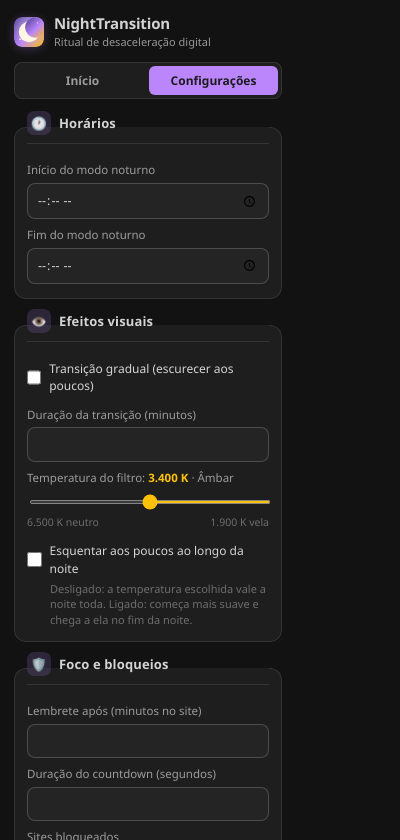
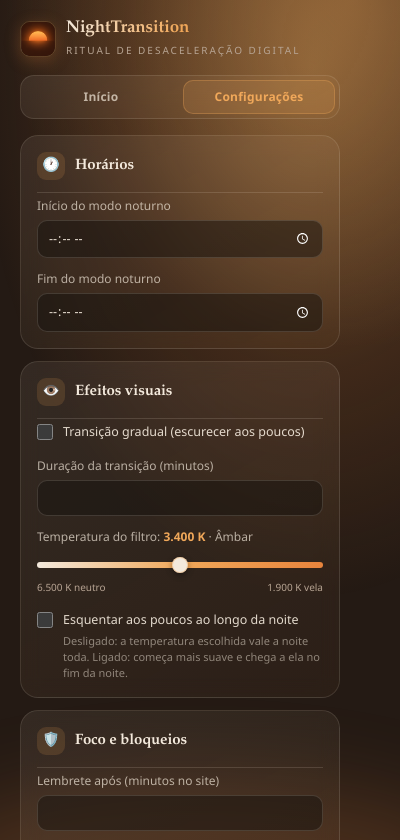
Before and after one commit to mtepeaceful/nighttransition, a browser extension: page src/ui/popup/popup.html in a window 400 px wide. Both pictures are taken after a click on the tab "Configurações". Shown: the top 840 px of the page. Drawn offline with Linux system fonts and the light colour scheme.

Commit message:
Aplica novo visual "pôr do sol" ao popup
Reescreve o popup.css com a paleta âmbar/brasa, superfícies de vidro,
tipografia serifada nos títulos e luz ambiente de pôr do sol, mantendo
a estrutura e o comportamento do popup existentes.

Troca o ícone SVG do cabeçalho pelo novo brand-mark.png. As fontes
Fraunces/Manrope do mockup não são carregadas remotamente (bloqueado
pelo teste de segurança estática); o CSS usa fallbacks locais.

```diff
--- a/src/ui/popup/popup.css
+++ b/src/ui/popup/popup.css
@@ -1,27 +1,30 @@
 :root {
-  --bg-surface-base: #121212;
-  --bg-surface-card: #1e1e1e;
-  --bg-surface-elevated: #242424;
+  --ink: #17120e;
+  --dusk: #241a14;
+  --dusk-2: #2e2019;
+  --amber: #f0a85a;
+  --ember: #e8843c;
+  --cream: #f3e9dc;
+  --muted: #b7a493;
+  --rose: #e5776e;
 
-  --border-subtle: rgba(240, 240, 240, 0.1);
-  --border-strong: rgba(240, 240, 240, 0.2);
+  --text-high: rgba(243, 233, 220, 0.92);
+  --text-medium: rgba(243, 233, 220, 0.7);
+  --text-low: rgba(243, 233, 220, 0.5);
 
-  --text-high-emphasis: rgba(240, 240, 240, 0.87);
-  --text-medium-emphasis: rgba(240, 240, 240, 0.6);
-  --text-disabled: rgba(240, 240, 240, 0.38);
+  --amber-soft: rgba(240, 168, 90, 0.15);
+  --amber-line: rgba(240, 168, 90, 0.3);
+  --cream-line: rgba(243, 233, 220, 0.14);
+  --rose-soft: rgba(229, 119, 110, 0.16);
 
-  --color-error: #cf6679;
-  --color-accent-amber: #ffc107;
-  --color-accent-primary: #bb86fc;
-  --color-accent-primary-hover: #c79bfd;
-  --color-accent-primary-soft: rgba(187, 134, 252, 0.16);
-  --color-error-hover: #d67c8d;
-  --color-error-soft: rgba(207, 102, 121, 0.16);
+  --track: linear-gradient(90deg, #f3e9dc, #f0a85a, #e8843c);
 
-  --on-accent: #1c1b1f;
+  --font-display: 'Fraunces', 'Iowan Old Style', 'Palatino Linotype', Georgia, serif;
+  --font-body: 'Manrope', 'Segoe UI Variable Text', 'Segoe UI', system-ui, -apple-system, sans-serif;
 
-  --nt-radius: 12px;
-  --nt-radius-sm: 8px;
+  --radius-lg: 18px;
+  --radius: 14px;
+  --radius-sm: 10px;
 }
 
 * {
@@ -29,110 +32,179 @@
 }
 
 body {
-  width: 296px;
+  width: 360px;
   margin: 0;
-  padding: 14px;
-  background: var(--bg-surface-base);
-  color: var(--text-high-emphasis);
-  font-family: 'Segoe UI Variable Display', 'Segoe UI', -apple-system, BlinkMacSystemFont, Inter,
-    Roboto, Helvetica, Arial, sans-serif;
+  padding: 20px;
+  background: var(--dusk);
+  color: var(--text-high);
+  font-family: var(--font-body);
   font-size: 13px;
   line-height: 1.45;
   -webkit-font-smoothing: antialiased;
 }
 
+/* ---------- luz ambiente de pôr do sol ---------- */
+body::before,
+body::after {
+  content: '';
+  position: fixed;
+  z-index: -1;
+  pointer-events: none;
+}
+
+body::before {
+  inset: 0;
+  background:
+    radial-gradient(circle at 88% 0%, rgba(240, 168, 90, 0.3), rgba(240, 168, 90, 0) 38%),
+    radial-gradient(120% 90% at 78% 8%, rgba(240, 168, 90, 0.4), rgba(232, 132, 60, 0.14) 40%, rgba(36, 26, 20, 0) 70%);
+}
+
+body::after {
+  bottom: -96px;
+  left: -20%;
+  width: 140%;
+  height: 160px;
+  border-radius: 50%;
+  background: rgba(232, 132, 60, 0.18);
+  filter: blur(40px);
+}
+
+/* ---------- superfícies de vidro ---------- */
+.filter-monitor {
+  background: linear-gradient(150deg, rgba(240, 168, 90, 0.16), rgba(232, 132, 60, 0.05) 55%, rgba(36, 26, 20, 0));
+  border: 1px solid rgba(240, 168, 90, 0.22);
+  backdrop-filter: blur(14px);
+}
+
+.tabs,
+.ritual-card,
+.manual-toggle,
+.card {
+  background: linear-gradient(150deg, rgba(243, 233, 220, 0.08), rgba(240, 168, 90, 0.04));
+  border: 1px solid rgba(243, 233, 220, 0.12);
+  backdrop-filter: blur(10px);
+}
+
+/* ---------- marca ---------- */
 .brand {
   display: flex;
   align-items: center;
   gap: 10px;
-  margin-bottom: 12px;
+  margin-bottom: 18px;
 }
 
 .brand-icon {
   flex-shrink: 0;
-  border-radius: 8px;
-  box-shadow: 0 2px 10px rgba(187, 134, 252, 0.25);
+  display: block;
+  width: 36px;
+  height: 36px;
+  border-radius: var(--radius-sm);
+  border: 1px solid rgba(240, 168, 90, 0.22);
+  object-fit: cover;
+  box-shadow: 0 4px 16px rgba(232, 132, 60, 0.25);
 }
 
 h1 {
-  font-size: 15px;
-  font-weight: 700;
+  margin: 0;
+  font-family: var(--font-display);
+  font-variation-settings: 'SOFT' 100, 'opsz' 40;
+  font-size: 17px;
+  font-weight: 600;
   letter-spacing: -0.01em;
-  margin: 0;
-  line-height: 1.2;
-  color: var(--text-high-emphasis);
+  line-height: 1.1;
+  background: linear-gradient(100deg, var(--cream) 0%, var(--amber) 48%, var(--ember) 100%);
+  background-clip: text;
+  -webkit-background-clip: text;
+  color: transparent;
+  -webkit-text-fill-color: transparent;
 }
 
 .subtitle {
-  font-size: 11px;
-  color: var(--text-medium-emphasis);
-  margin: 2px 0 0;
+  margin: 4px 0 0;
+  font-size: 10px;
+  text-transform: uppercase;
+  letter-spacing: 0.2em;
+  color: var(--muted);
 }
 
+/* ---------- abas ---------- */
 .tabs {
-  display: flex;
-  gap: 2px;
-  padding: 3px;
-  margin-bottom: 12px;
-  background: var(--bg-surface-card);
-  border: 1px solid var(--border-subtle);
-  border-radius: var(--nt-radius-sm);
+  display: grid;
+  grid-template-columns: 1fr 1fr;
+  gap: 6px;
+  padding: 4px;
+  margin-bottom: 16px;
+  border-radius: var(--radius);
 }
 
 .tab-btn {
-  flex: 1;
   margin: 0;
-  padding: 6px 8px;
+  padding: 8px;
   border: none;
-  border-radius: 6px;
+  border-radius: var(--radius-sm);
   background: transparent;
-  color: var(--text-medium-emphasis);
+  color: var(--text-medium);
   font: inherit;
   font-size: 12px;
   font-weight: 600;
   cursor: pointer;
-  transition: background 0.15s ease, color 0.15s ease;
+  box-shadow: none;
+  transition: background 0.16s ease, color 0.16s ease, box-shadow 0.16s ease;
 }
 
 .tab-btn:hover {
-  color: var(--text-high-emphasis);
+  background: transparent;
+  color: var(--cream);
 }
 
 .tab-btn.active {
-  color: var(--on-accent);
-  background: var(--color-accent-primary);
+  background: var(--amber-soft);
+  color: var(--amber);
+  box-shadow: inset 0 0 0 1px var(--amber-line);
 }
 
 .view[hidden] {
   display: none;
 }
 
-.hint {
-  font-size: 11px;
-  color: var(--text-disabled);
-  margin: 8px 2px 0;
-  line-height: 1.5;
+.view {
+  animation: view-enter 0.26s ease;
 }
 
+@keyframes view-enter {
+  from {
+    opacity: 0;
+    transform: translateY(6px);
+  }
+}
+
+.hint {
+  margin: 12px 4px 0;
+  font-size: 11px;
+  line-height: 1.55;
+  color: var(--text-low);
+}
+
+/* ---------- monitor do filtro ---------- */
 .filter-monitor {
   display: grid;
   grid-template-columns: auto 1fr 1fr;
   align-items: center;
-  gap: 12px;
-  padding: 12px;
-  margin-bottom: 10px;
-  border-radius: var(--nt-radius);
-  background: var(--bg-surface-card);
-  border: 1px solid var(--border-subtle);
+  gap: 14px;
+  padding: 18px;
+  margin-bottom: 12px;
+  border-radius: 22px;
 }
 
 .filter-swatch {
-  width: 36px;
-  height: 36px;
+  width: 44px;
+  height: 44px;
   border-radius: 50%;
   background: #ffffff;
-  border: 1px solid var(--border-strong);
-  box-shadow: inset 0 0 0 3px rgba(0, 0, 0, 0.25);
+  border: 1px solid rgba(243, 233, 220, 0.3);
+  box-shadow:
+    inset 0 0 0 3px rgba(23, 18, 14, 0.35),
+    0 0 22px rgba(240, 168, 90, 0.35);
   transition: background-color 0.4s ease;
 }
 
@@ -143,65 +215,70 @@ h1 {
 }
 
 .metric-label {
-  font-size: 10.5px;
-  font-weight: 600;
-  letter-spacing: 0.04em;
+  font-size: 10px;
   text-transform: uppercase;
-  color: var(--text-disabled);
+  letter-spacing: 0.2em;
+  color: rgba(240, 168, 90, 0.85);
 }
 
 .metric-value {
-  font-size: 18px;
-  font-weight: 700;
-  line-height: 1.25;
+  margin-top: 4px;
+  font-family: var(--font-display);
+  font-variation-settings: 'SOFT' 100, 'opsz' 40;
+  font-size: 20px;
+  font-weight: 600;
+  line-height: 1.15;
   font-variant-numeric: tabular-nums;
-  color: var(--text-high-emphasis);
+  color: var(--cream);
 }
 
 .metric-sub {
+  margin-top: 2px;
   font-size: 11px;
-  color: var(--text-medium-emphasis);
+  color: var(--text-medium);
   white-space: nowrap;
   overflow: hidden;
   text-overflow: ellipsis;
 }
 
+/* ---------- ritual ---------- */
 .ritual-card {
-  padding: 12px;
-  margin-bottom: 10px;
-  border-radius: var(--nt-radius);
-  background: var(--bg-surface-card);
-  border: 1px solid var(--border-subtle);
+  padding: 16px;
+  margin-bottom: 12px;
+  border-radius: var(--radius-lg);
 }
 
 .ritual-title {
   display: flex;
   align-items: center;
-  gap: 8px;
-  margin: 0 0 8px;
+  gap: 10px;
+  margin: 0 0 12px;
   font-size: 13px;
-  font-weight: 700;
-  color: var(--text-high-emphasis);
+  font-weight: 600;
+  color: var(--cream);
 }
 
 .ritual-main {
   margin: 0;
-  font-size: 16px;
-  font-weight: 700;
+  font-family: var(--font-display);
+  font-variation-settings: 'SOFT' 100, 'opsz' 40;
+  font-size: 22px;
+  font-weight: 600;
+  line-height: 1.2;
   font-variant-numeric: tabular-nums;
-  color: var(--color-accent-amber);
+  color: var(--amber);
 }
 
 .ritual-detail {
-  margin: 2px 0 0;
-  font-size: 11.5px;
-  color: var(--text-medium-emphasis);
+  margin: 4px 0 0;
+  font-size: 12px;
+  color: var(--text-medium);
 }
 
 .site-reminder {
-  margin-top: 10px;
-  padding-top: 10px;
-  border-top: 1px solid var(--border-subtle);
+  margin-top: 14px;
+  padding-top: 14px;
+  border-top: 1px solid var(--cream-line);
 }
 
 .site-reminder[hidden] {
@@ -209,16 +286,16 @@ h1 {
 }
 
 .site-reminder-text {
-  margin: 0 0 6px;
+  margin: 0 0 8px;
   font-size: 12px;
   font-variant-numeric: tabular-nums;
-  color: var(--text-high-emphasis);
+  color: var(--text-high);
 }
 
 .progress {
-  height: 4px;
+  height: 6px;
   border-radius: 999px;
-  background: var(--bg-surface-elevated);
+  background: rgba(243, 233, 220, 0.1);
   overflow: hidden;
 }
 
@@ -230,128 +307,119 @@ h1 {
   height: 100%;
   width: 0;
   border-radius: inherit;
-  background: var(--color-accent-primary);
+  background: var(--track);
   transition: width 1s linear;
 }
 
+/* ---------- ativar / desativar ---------- */
 .manual-toggle {
   display: flex;
   align-items: center;
   justify-content: space-between;
-  gap: 10px;
-  padding: 10px 12px;
-  border-radius: var(--nt-radius);
-  background: var(--bg-surface-card);
-  border: 1px solid var(--border-subtle);
+  gap: 12px;
+  padding: 12px 12px 12px 16px;
+  border-radius: var(--radius-lg);
 }
 
 #mode-status {
   margin: 0;
   font-size: 12px;
   font-weight: 500;
-  color: var(--text-medium-emphasis);
+  color: var(--text-medium);
 }
 
 #toggle-btn {
   flex-shrink: 0;
-  margin: 0;
-  padding: 7px 12px;
+  padding: 9px 14px;
   font-size: 12px;
-  background: var(--color-accent-primary);
-  color: var(--on-accent);
-  transition: background 0.15s ease, transform 0.1s ease;
-}
-
-#toggle-btn:hover {
-  background: var(--color-accent-primary-hover);
 }
 
 #toggle-btn.is-active-state {
-  background: var(--color-error);
+  background: transparent;
+  color: var(--cream);
+  box-shadow: inset 0 0 0 1px rgba(243, 233, 220, 0.3);
 }
 
 #toggle-btn.is-active-state:hover {
-  background: var(--color-error-hover);
-}
-
-#toggle-btn:active {
-  transform: scale(0.96);
+  background: rgba(243, 233, 220, 0.08);
 }
 
 #toggle-btn.is-pending {
-  opacity: 0.65;
+  opacity: 0.6;
   cursor: default;
 }
 
+/* ---------- configurações ---------- */
 form {
   display: flex;
   flex-direction: column;
-  gap: 10px;
+  gap: 12px;
 }
 
 .card {
-  border: 1px solid var(--border-subtle);
-  border-radius: var(--nt-radius);
-  background: var(--bg-surface-card);
-  padding: 12px 12px 14px;
   margin: 0;
+  padding: 16px;
+  border-radius: var(--radius-lg);
 }
 
 .card legend {
+  float: left;
   width: 100%;
-  padding: 0 0 8px;
-  margin-bottom: 6px;
-  border-bottom: 1px solid var(--border-subtle);
-  font-size: 13px;
-  font-weight: 700;
-  letter-spacing: 0.01em;
-  color: var(--text-high-emphasis);
   display: flex;
   align-items: center;
-  gap: 8px;
+  gap: 10px;
+  padding: 0 0 12px;
+  margin-bottom: 4px;
+  border-bottom: 1px solid var(--cream-line);
+  font-family: var(--font-display);
+  font-variation-settings: 'SOFT' 100, 'opsz' 40;
+  font-size: 15px;
+  font-weight: 600;
+  letter-spacing: -0.01em;
+  color: var(--cream);
+}
+
+.card legend + * {
+  clear: both;
 }
 
 .card-icon {
   flex-shrink: 0;
-  width: 24px;
-  height: 24px;
-  display: flex;
-  align-items: center;
-  justify-content: center;
-  font-size: 13px;
-  border-radius: 7px;
-  background: var(--color-accent-primary-soft);
-}
-
-.card > label:first-of-type,
-.card > .checkbox-row:first-of-type {
-  margin-top: 0;
+  display: grid;
+  place-items: center;
+  width: 28px;
+  height: 28px;
+  border-radius: 9px;
+  background: var(--amber-soft);
+  font-size: 14px;
+  line-height: 1;
 }
 
 label {
   display: block;
-  font-size: 11.5px;
+  margin: 12px 0 6px;
+  font-size: 12px;
   font-weight: 500;
-  margin: 8px 0 4px;
-  color: var(--text-medium-emphasis);
+  color: var(--text-medium);
 }
 
 .checkbox-row {
   display: flex;
   align-items: center;
-  gap: 8px;
-  margin: 0 0 4px;
-  font-size: 12px;
+  gap: 10px;
+  margin: 12px 0 4px;
+  font-size: 12.5px;
   font-weight: 500;
-  color: var(--text-high-emphasis);
+  color: var(--text-high);
   cursor: pointer;
 }
 
 .checkbox-row input {
+  flex-shrink: 0;
+  width: 16px;
+  height: 16px;
   margin: 0;
-  width: 15px;
-  height: 15px;
-  accent-color: var(--color-accent-primary);
+  accent-color: var(--amber);
 }
 
 .conditional-field {
@@ -363,76 +431,104 @@ label {
   display: none;
 }
 
-input,
-textarea {
+input {
   width: 100%;
+  padding: 8px 10px;
+  border-radius: var(--radius-sm);
+  border: 1px solid rgba(243, 233, 220, 0.15);
+  background: rgba(23, 18, 14, 0.5);
+  color: var(--cream);
   font: inherit;
   font-size: 12.5px;
-  padding: 7px 9px;
-  border-radius: var(--nt-radius-sm);
-  border: 1px solid var(--border-strong);
-  background: var(--bg-surface-elevated);
-  color: var(--text-high-emphasis);
+  color-scheme: dark;
   transition: border-color 0.15s ease, box-shadow 0.15s ease;
 }
 
-input:disabled {
-  opacity: 0.38;
+input::placeholder {
+  color: var(--text-low);
 }
 
-input:hover,
-textarea:hover {
-  border-color: var(--color-accent-primary);
+input:hover {
+  border-color: rgba(240, 168, 90, 0.45);
 }
 
-input:focus,
-textarea:focus {
+input:focus {
   outline: none;
-  border-color: var(--color-accent-primary);
-  box-shadow: 0 0 0 3px var(--color-accent-primary-soft);
+  border-color: var(--amber);
+  box-shadow: 0 0 0 3px var(--amber-soft);
+}
+
+input:disabled {
+  opacity: 0.35;
 }
 
 .kelvin-value {
-  color: var(--color-accent-amber);
-  font-weight: 700;
+  font-weight: 600;
   font-variant-numeric: tabular-nums;
+  color: var(--amber);
+}
+
+/* ---------- slider ---------- */
+input[type='range'] {
+  -webkit-appearance: none;
+  appearance: none;
+  height: 6px;
+  margin: 10px 0 0;
+  padding: 0;
+  border: none;
+  border-radius: 999px;
+  background: var(--track);
+  cursor: pointer;
+}
+
+input[type='range']:hover,
+input[type='range']:focus {
+  border: none;
+  box-shadow: none;
+}
+
+input[type='range']::-webkit-slider-thumb {
+  -webkit-appearance: none;
+  appearance: none;
+  width: 16px;
+  height: 16px;
+  border-radius: 50%;
+  background: var(--cream);
+  box-shadow:
+    0 2px 6px rgba(0, 0, 0, 0.4),
+    inset 0 0 0 1px rgba(240, 168, 90, 0.4);
+  transition: box-shadow 0.15s ease;
+}
+
+input[type='range']:focus-visible::-webkit-slider-thumb {
+  box-shadow:
+    0 2px 6px rgba(0, 0, 0, 0.4),
+    0 0 0 4px rgba(240, 168, 90, 0.35);
 }
 
 .range-scale {
   display: flex;
   justify-content: space-between;
-  margin: 6px 0 0;
-  font-size: 10.5px;
-  color: var(--text-disabled);
+  margin: 8px 0 0;
+  font-size: 10px;
+  color: var(--muted);
 }
 
 .progressive-row {
-  margin-top: 12px;
+  margin-top: 16px;
 }
 
 .field-hint-left {
-  margin: 2px 0 0 23px;
+  margin: 2px 0 0 26px;
   font-size: 11px;
-  line-height: 1.4;
-  color: var(--text-disabled);
+  line-height: 1.45;
+  color: var(--text-low);
 }
 
-input[type='range'] {
-  padding: 0;
-  height: 4px;
-  accent-color: var(--color-accent-amber);
-}
-
-textarea {
-  resize: vertical;
-  font-family: 'Cascadia Code', 'Consolas', ui-monospace, monospace;
-  font-size: 11.5px;
-  line-height: 1.5;
-}
-
+/* ---------- sites bloqueados ---------- */
 .site-input-row {
   display: flex;
-  gap: 6px;
+  gap: 8px;
 }
 
 .site-input-row input {
@@ -441,32 +537,38 @@ textarea {
 }
 
 .site-input-row input.has-error {
-  border-color: var(--color-error);
+  border-color: var(--rose);
 }
 
 .site-input-row input.has-error:focus {
-  box-shadow: 0 0 0 3px var(--color-error-soft);
+  box-shadow: 0 0 0 3px var(--rose-soft);
 }
 
 #add-site-btn {
   flex-shrink: 0;
-  width: auto;
-  padding: 7px 12px;
+  padding: 8px 14px;
   font-size: 12px;
+  background: var(--amber-soft);
+  color: var(--amber);
+  box-shadow: inset 0 0 0 1px var(--amber-line);
+}
+
+#add-site-btn:hover {
+  background: rgba(240, 168, 90, 0.24);
 }
 
 .field-error {
   margin: 6px 2px 0;
   font-size: 11px;
   font-weight: 500;
-  color: var(--color-error);
+  color: var(--rose);
 }
 
 .field-hint {
-  margin: 8px 2px 0;
+  margin: 10px 2px 0;
   font-size: 11.5px;
-  color: var(--text-disabled);
   text-align: center;
+  color: var(--text-low);
 }
 
 .chip-list {
@@ -474,7 +576,7 @@ textarea {
   display: flex;
   flex-wrap: wrap;
   gap: 6px;
-  margin: 10px 0 0;
+  margin: 12px 0 0;
   padding: 0;
 }
 
@@ -486,60 +588,81 @@ textarea {
   display: flex;
   align-items: center;
   gap: 6px;
-  padding: 5px 6px 5px 10px;
+  padding: 5px 6px 5px 12px;
   border-radius: 999px;
-  background: var(--bg-surface-elevated);
-  border: 1px solid var(--border-strong);
+  background: rgba(243, 233, 220, 0.07);
+  border: 1px solid rgba(243, 233, 220, 0.14);
   font-size: 12px;
-  color: var(--text-high-emphasis);
+  color: var(--text-high);
 }
 
 .chip-remove {
   all: unset;
-  display: flex;
-  align-items: center;
-  justify-content: center;
-  width: 16px;
-  height: 16px;
+  display: grid;
+  place-items: center;
+  width: 18px;
+  height: 18px;
   border-radius: 50%;
-  color: var(--text-medium-emphasis);
-  font-size: 11px;
+  font-size: 10px;
   line-height: 1;
+  color: var(--text-medium);
   cursor: pointer;
 }
 
 .chip-remove:hover {
-  background: var(--color-error-soft);
-  color: var(--color-error);
+  background: var(--rose-soft);
+  color: var(--rose);
 }
 
+.chip-remove:focus-visible {
+  outline: 2px solid var(--amber);
+  outline-offset: 1px;
+}
+
+/* ---------- botões ---------- */
 button {
   margin: 0;
-  padding: 9px;
+  padding: 12px;
   border: none;
-  border-radius: var(--nt-radius-sm);
-  background: var(--color-accent-primary);
-  color: var(--on-accent);
+  border-radius: var(--radius);
+  background: var(--amber);
+  color: var(--ink);
   font: inherit;
-  font-size: 12.5px;
+  font-size: 13px;
   font-weight: 600;
+  letter-spacing: 0.02em;
   cursor: pointer;
-  transition: background 0.15s ease, transform 0.1s ease;
+  box-shadow: inset 0 0 0 1px rgba(240, 168, 90, 0.5);
+  transition: background 0.2s ease, color 0.2s ease, transform 0.1s ease;
 }
 
 button:hover {
-  background: var(--color-accent-primary-hover);
+  background: var(--ember);
 }
 
 button:active {
   transform: scale(0.98);
 }
 
+button:focus-visible {
+  outline: 2px solid var(--amber);
+  outline-offset: 2px;
+}
+
 #status {
-  min-height: 14px;
+  min-height: 16px;
+  margin: 0 2px;
   font-size: 11.5px;
   font-weight: 500;
-  color: var(--color-accent-amber);
-  margin: 6px 2px 0;
   text-align: center;
+  color: var(--amber);
 }
+
+@media (prefers-reduced-motion: reduce) {
+  *,
+  *::before,
+  *::after {
+    animation: none !important;
+    transition: none !important;
+  }
+}
--- a/src/ui/popup/popup.html
+++ b/src/ui/popup/popup.html
@@ -8,36 +8,7 @@
   </head>
   <body>
     <div class="brand">
-      <svg
-        class="brand-icon"
-        width="30"
-        height="30"
-        viewBox="0 0 32 32"
-        xmlns="http://www.w3.org/2000/svg"
-        role="img"
-        aria-label="Ícone do NightTransition"
-      >
-        <defs>
-          <linearGradient id="nt-icon-bg" x1="0" y1="0" x2="1" y2="1">
-            <stop offset="0%" stop-color="#4a3a8f" />
-            <stop offset="55%" stop-color="#bb86fc" />
-            <stop offset="100%" stop-color="#ffc107" />
-          </linearGradient>
-          <radialGradient id="nt-icon-glow" cx="50%" cy="35%" r="65%">
-            <stop offset="0%" stop-color="#ffffff" stop-opacity="0.35" />
-            <stop offset="100%" stop-color="#ffffff" stop-opacity="0" />
-          </radialGradient>
-        </defs>
-
-        <rect width="32" height="32" rx="8" fill="url(#nt-icon-bg)" />
-        <rect width="32" height="32" rx="8" fill="url(#nt-icon-glow)" />
-
-        <circle cx="16" cy="16" r="10.9" fill="#fff5e3" />
-        <circle cx="22.8" cy="11.2" r="10.9" fill="url(#nt-icon-bg)" />
-
-        <circle cx="6.4" cy="23.7" r="1" fill="#fff5e3" opacity="0.85" />
-        <circle cx="25" cy="6.4" r="0.7" fill="#fff5e3" opacity="0.7" />
-      </svg>
+      <img class="brand-icon" src="../../../assets/icons/brand-mark.png" alt="" width="36" height="36" />
       <div>
         <h1>NightTransition</h1>
         <p class="subtitle">Ritual de desaceleração digital</p>
```
Also changed, not shown: assets/icons/brand-mark.png (added).
